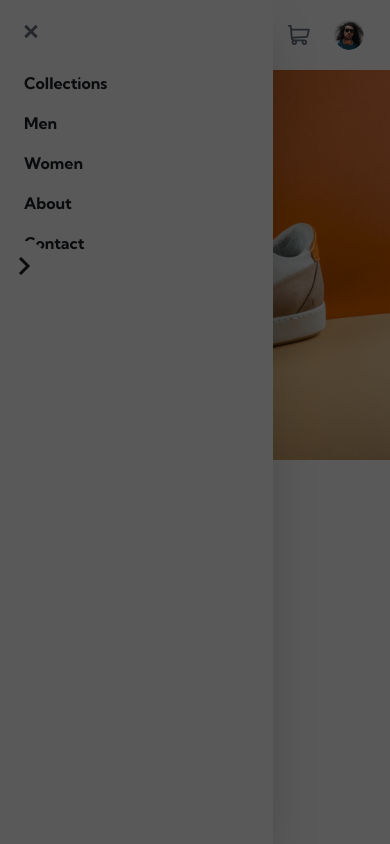
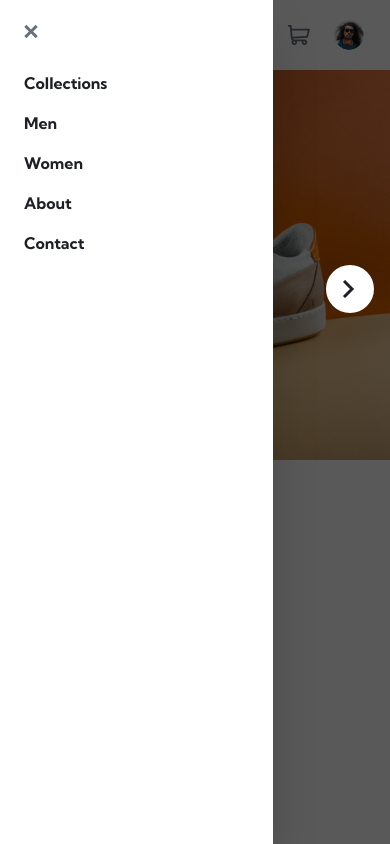
Before and after one commit to Md-SabbirHosen/FrontendMentorChallenge-To-React.js, a React (Vite) app in the folder E-commerce product page/: page / in a window 390 px wide. Both pictures are taken after a click on the picture 36 px from the left and 35 px from the top of the page. Built offline with nearby package versions, Linux system fonts and the light colour scheme.

Commit message:
completed image slider

```diff
--- a/E-commerce product page/src/components/Navbar.jsx
+++ b/E-commerce product page/src/components/Navbar.jsx
@@ -8,7 +8,7 @@ const Navbar = (props) => {
   };
   return (
     <nav className={`${props.openNavigation ? "flex" : "hidden"} md:flex `}>
-      <ul className="fixed top-0 left-0 flex items-start flex-col bg-white w-[70%] h-full p-6 z-10 shadow-2xl md:flex-row md:items-center md:bg-transparent md:static md:shadow-none">
+      <ul className="fixed top-0 left-0 flex items-start flex-col bg-white w-[70%] h-full p-6 z-30 shadow-2xl md:flex-row md:items-center md:bg-transparent md:static md:shadow-none">
         <a
           className="block mb-8 cursor-pointer"
           onClick={toggleNavigationHandler}
--- a/E-commerce product page/src/components/design/Backdrop.jsx
+++ b/E-commerce product page/src/components/design/Backdrop.jsx
@@ -4,7 +4,7 @@ const Backdrop = (props) => {
   };
   return (
     <div
-      className="fixed top-0 left-0 w-full h-full z-20 bg-black/65 "
+      className="fixed top-0 left-0 w-full h-full z-10 bg-black/65 "
       onClick={backdropHandler}
     />
   );
--- a/E-commerce product page/src/components/design/RenderArrow.jsx
+++ b/E-commerce product page/src/components/design/RenderArrow.jsx
@@ -1,7 +1,8 @@
-const RenderArrow = ({ image, sideDirection }) => {
+const RenderArrow = ({ image, sideDirection, onClick }) => {
   return (
     <div
-      className={`grid place-items-center absolute ${sideDirection}-8   z-10 cursor-pointer w-12 h-12 bg-white p-4 rounded-full md:hidden`}
+      className={`flex items-center  cursor-pointer w-12  h-12 bg-white absolute top-1/2 ${sideDirection === "left" ? "left-4" : "right-4"} z-20  p-4 rounded-full md:hidden`}
+      onClick={onClick}
     >
       <img
         src={image}
--- a/E-commerce product page/src/constants/index.js
+++ b/E-commerce product page/src/constants/index.js
@@ -18,8 +18,8 @@ export const navigation = [
 ];
 
 export const images = [
-  { id: "1", largeImage: product1Image, smallImage: product1Thumbnail },
-  { id: "2", largeImage: product2Image, smallImage: product2Thumbnail },
-  { id: "3", largeImage: product3Image, smallImage: product3Thumbnail },
-  { id: "4", largeImage: product4Image, smallImage: product4Thumbnail },
+  { id: "0", largeImage: product1Image, smallImage: product1Thumbnail },
+  { id: "1", largeImage: product2Image, smallImage: product2Thumbnail },
+  { id: "2", largeImage: product3Image, smallImage: product3Thumbnail },
+  { id: "3", largeImage: product4Image, smallImage: product4Thumbnail },
 ];
--- a/E-commerce product page/src/pages/HomePage.jsx
+++ b/E-commerce product page/src/pages/HomePage.jsx
@@ -1,22 +1,44 @@
+import { useState } from "react";
 import { nextIcon, previousIcon } from "../assets";
 import RenderArrow from "../components/design/RenderArrow";
 import { images } from "../constants";
 
 const HomePage = () => {
-  const displayImage = images[0].largeImage;
+  const [imageIndex, setImageIndex] = useState(0);
+  const displayImage = images[imageIndex].largeImage;
+
+  const goBackHandler = () => {
+    return imageIndex === 0
+      ? setImageIndex(0)
+      : setImageIndex((prevIndex) => prevIndex - 1);
+  };
+
+  const goForwardHandler = () => {
+    return imageIndex === images.length - 1
+      ? setImageIndex(images.length - 1)
+      : setImageIndex((prevIndex) => prevIndex + 1);
+  };
 
   return (
     <>
-      <div className="relative w-screen flex  items-center  md:flex-col">
-        <RenderArrow image={previousIcon} sideDirection="left" />
-        <div className="w-full h-auto">
+      <div className="relative w-screen flex  md:flex-col">
+        <div className="w-full md:w-[400px] h-auto">
           <img
-            className="object-cover md:rounded-xl md:w-[400px] md:h-[400px]"
+            className="object-cover md:rounded-xl w-full h-auto"
             src={displayImage}
             alt="Display Large Image"
           />
         </div>
-        <RenderArrow image={nextIcon} sideDirection="right" />
+        <RenderArrow
+          image={previousIcon}
+          sideDirection="left"
+          onClick={goBackHandler}
+        />
+        <RenderArrow
+          image={nextIcon}
+          sideDirection="right"
+          onClick={goForwardHandler}
+        />
       </div>
       <div className="">right</div>
     </>
```
Also changed, not shown: E-commerce product page/src/main.jsx (+7 -7 lines).
